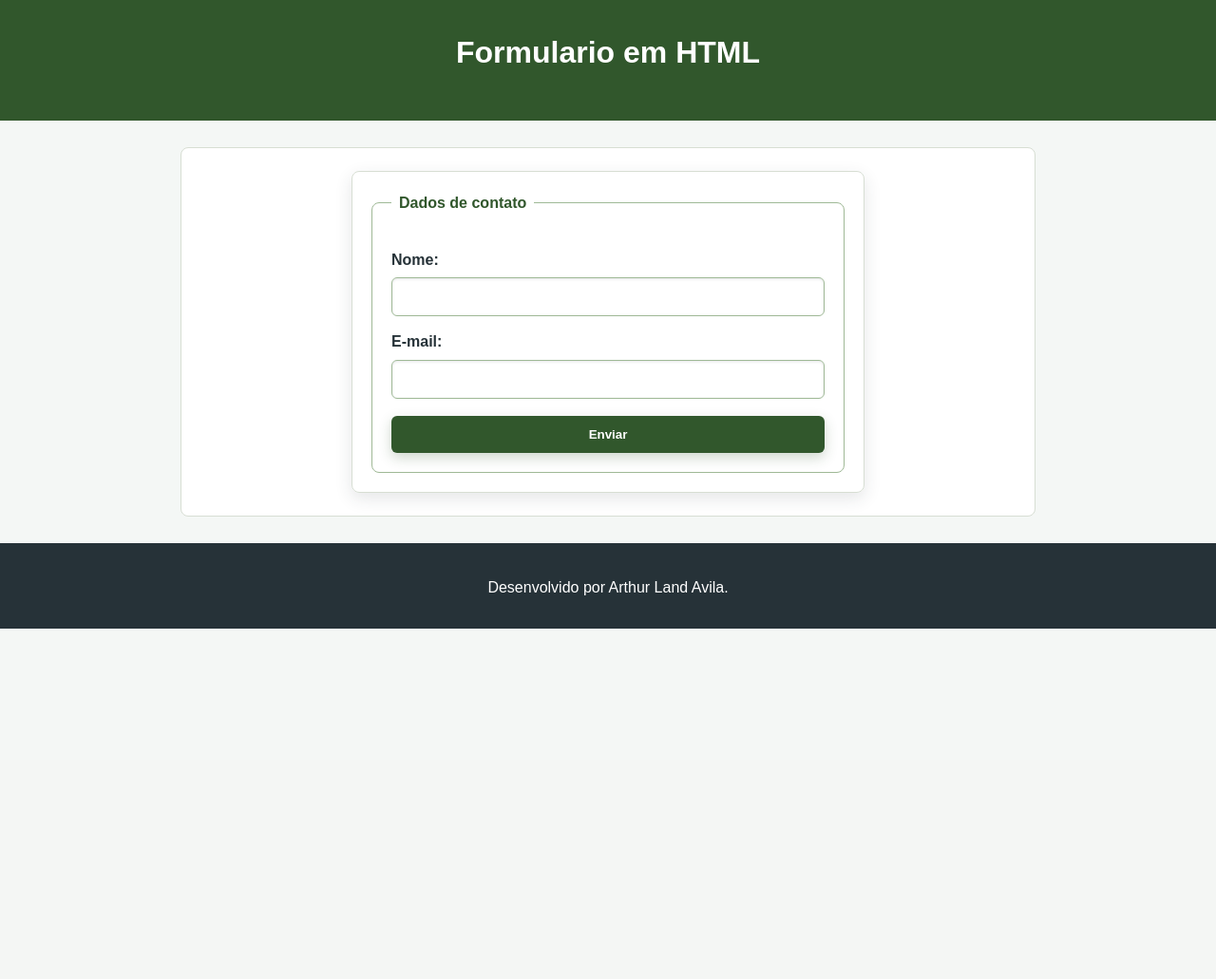
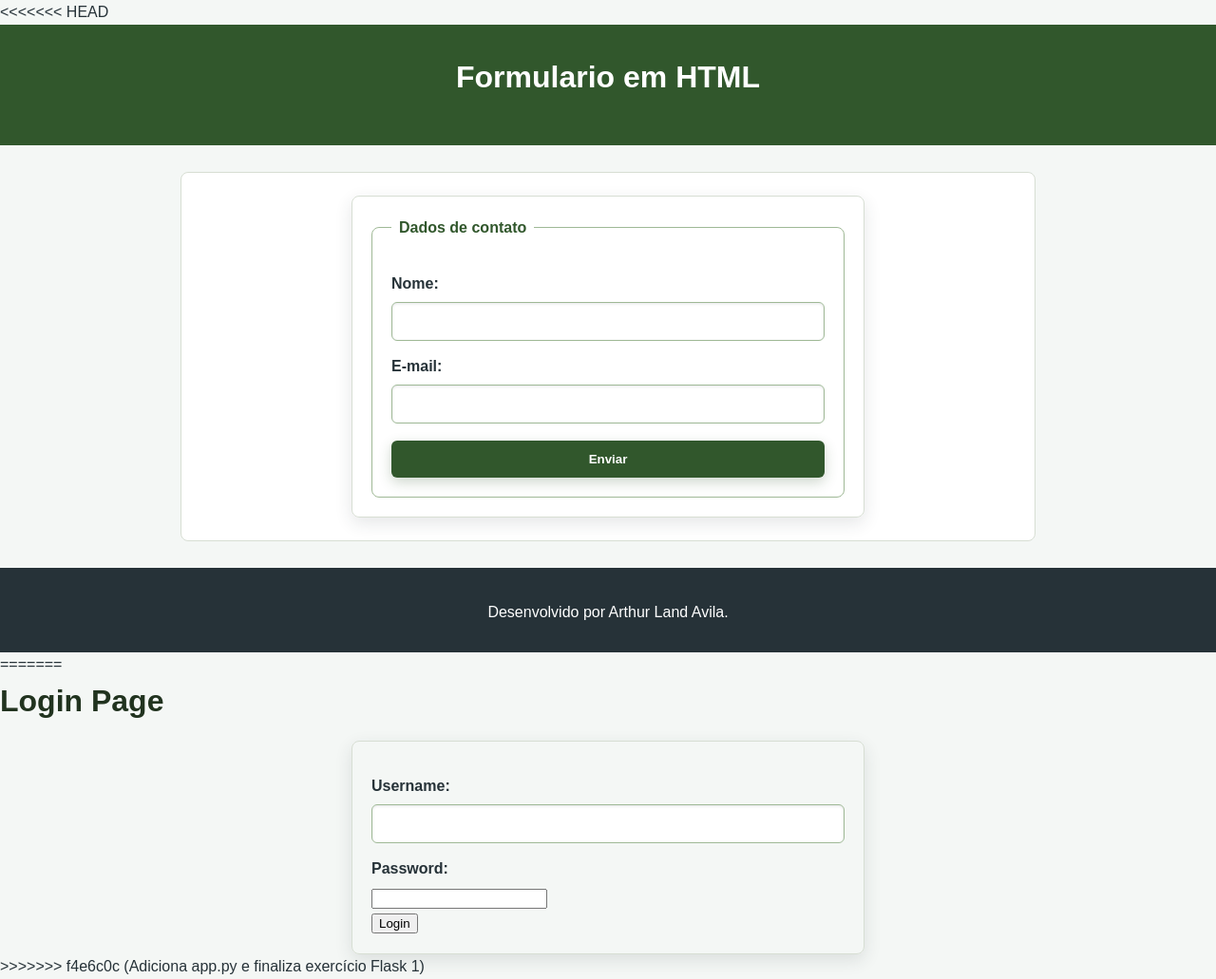
Before and after one commit to ArthurLAvila/exercicios-de-html, a Flask app: page /formulario in a window 1280 px wide. Shown: the whole page at 95% size. Before the commit the page ends 662 px from the top, so only its background shows below. Run offline with Flask 3, Linux system fonts and the light colour scheme.

Commit message:
Adiciona app.py e finaliza exercício Flask 1

```diff
--- a/projeto/templates/formulario.html
+++ b/projeto/templates/formulario.html
@@ -1,4 +1,5 @@
 <!DOCTYPE html>
+<<<<<<< HEAD
 <html lang="pt-BR">
 <head>
     <meta charset="UTF-8">
@@ -34,3 +35,27 @@
     </footer>
 </body>
 </html>
+=======
+<html lang="en">
+<head>
+    <meta charset="UTF-8">
+    <meta name="viewport" content="width=device-width, initial-scale=1.0">
+    <title>Login</title>
+    <link rel="stylesheet" href="{{ url_for('static', filename='css/styles.css') }}">
+</head>
+<body>
+    <div class="container">
+        <h1>Login Page</h1>
+        <form>
+            <label for="username">Username:</label>
+            <input type="text" id="username" name="username">
+            <br>
+            <label for="password">Password:</label>
+            <input type="password" id="password" name="password">
+            <br>
+            <button type="submit">Login</button>
+        </form>
+    </div>
+</body>
+</html>
+>>>>>>> f4e6c0c (Adiciona app.py e finaliza exercício Flask 1)
```
Also changed, not shown: projeto/templates/style.css (added, +63 -0 lines).
